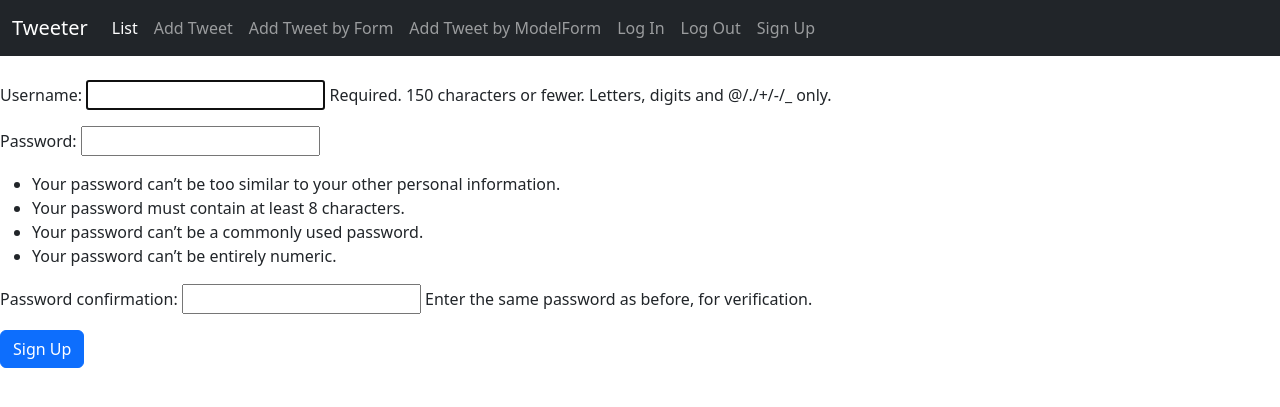
After one commit to Canbirlik/Django_Tweet, a Django app: page /signup/ in a window 1280 px wide. The commit adds this page. Shown: the top 407 px of the page. Run offline with Django 4.2, Linux system fonts and the light colour scheme.

Commit message:
Final Version

```diff
--- a/djangotweet/djangotweet/settings.py
+++ b/djangotweet/djangotweet/settings.py
@@ -24,7 +24,7 @@
 SECRET_KEY = 'django-insecure-w%5!^w+vd5m7mc0*2n__fo5+uyj4*##8kf*ki%jo#jb1@(-ht$'
 
 # SECURITY WARNING: don't run with debug turned on in production!
-DEBUG = False
+DEBUG = True
 
 ALLOWED_HOSTS = ["127.0.0.1"]
 
--- a/djangotweet/templates/base.html
+++ b/djangotweet/templates/base.html
@@ -34,6 +34,12 @@
               <li class="nav-item">
                 <a class="nav-link" href="{% url 'login' %}">Log In</a>
               </li>
+              <li class="nav-item">
+                <a class="nav-link" href="{% url 'logout' %}?next=/">Log Out</a>
+              </li>
+              <li class="nav-item">
+                <a class="nav-link" href="{% url 'tweetapp:signup' %}">Sign Up</a>
+              </li>
             </ul>
           </div>
         </div>
--- a/djangotweet/templates/registration/login.html
+++ b/djangotweet/templates/registration/login.html
@@ -2,10 +2,14 @@
 
 {% block content %}
 
+    {% if form.errors %}
+        <p>Your username and password didn't match. Please try again.</p>
+    {% endif %}
+
     {% if user.is_authenticated%}
         <h2 style="padding: 10px;">Welcome, {{user.username}}</h2>
     {%else%}
-    <div class="loginform">
+        <div class="mb-3 col-auto">
             <form action="{% url 'login' %}" method="POST">
                 {% csrf_token %}
                 <div class="mb-3 col-auto">
--- /dev/null
+++ b/djangotweet/templates/registration/signup.html
@@ -0,0 +1,15 @@
+{% extends 'base.html' %}
+
+{% block content %}
+
+        <div class="mb-3 col-auto">
+            <form action="" method="POST">
+                {% csrf_token %}
+                <div class="mb-3 col-auto">
+                    {{form.as_p}}
+                </div>
+                <button type="submit" class="btn btn-primary" value="signup">Sign Up</button>
+            </form>
+        </div>
+
+{% endblock %}
--- a/djangotweet/tweetapp/forms.py
+++ b/djangotweet/tweetapp/forms.py
@@ -9,4 +9,4 @@
 class AddTweetModelForm(ModelForm):
     class Meta:
         model = models.Tweet
-        fields = ["nickname","message"]
+        fields = ["username","message"]
--- a/djangotweet/tweetapp/models.py
+++ b/djangotweet/tweetapp/models.py
@@ -1,11 +1,13 @@
 from django.db import models
 from django.core.validators import MinLengthValidator, MaxLengthValidator
+from django.contrib.auth.models import User
 
 # Create your models here.
 
 class Tweet(models.Model):
-    nickname = models.CharField(max_length=50,validators=[MinLengthValidator(1),MaxLengthValidator(50)])
+    #nickname = models.CharField(max_length=50,validators=[MinLengthValidator(1),MaxLengthValidator(50)])
+    username = models.ForeignKey(User, on_delete=models.CASCADE, null=True)
     message = models.CharField(max_length=150,validators=[MinLengthValidator(1),MaxLengthValidator(150)])
 
     def __str__(self):
-        return f"Tweet Nick: {self.nickname}, Message: {self.message}"
+        return f"Tweet User: {self.username}, Message: {self.message}"
--- a/djangotweet/tweetapp/templates/tweetapp/addtweet.html
+++ b/djangotweet/tweetapp/templates/tweetapp/addtweet.html
@@ -14,10 +14,13 @@
 
     <form action="" method="POST">
         {% csrf_token %}
+        <!--
         <div class="mb-3 col-auto">
           <label for="nickname" class="form-label">Nickname</label>
           <input type="text" class="form-control" id="nickname" name="nickname">
         </div>
+        -->
+        <h2>Hello, {{user.username}}</h2>
         <div class="mb-3 col-auto">
           <label for="message" class="form-label">Message</label>
           <input type="text" class="form-control" id="message" name="message">
--- a/djangotweet/tweetapp/urls.py
+++ b/djangotweet/tweetapp/urls.py
@@ -9,4 +9,6 @@
     path("listtweet/", views.listtweet, name="listtweet section"),
     path("addtweetbyform/", views.addtweet_byform, name="addtweetbyform"),
     path("addtweetbymodelform/", views.addtweet_bymodelform, name="addtweetbymodelform"),
+    path("signup/", views.SignUpView.as_view(), name="signup"),
+    path("deletetweet/<int:id>", views.deletetweet, name="deletetweet"),
 ]
--- a/djangotweet/tweetapp/views.py
+++ b/djangotweet/tweetapp/views.py
@@ -1,6 +1,9 @@
 from django.shortcuts import render, redirect
 from . import models, forms
-from django.urls import reverse
+from django.urls import reverse, reverse_lazy
+from django.contrib.auth.decorators import login_required
+from django.contrib.auth.forms import UserCreationForm
+from django.views.generic import CreateView
 
 # Create your views here.
 
@@ -10,12 +13,13 @@
 
     return render(request, "tweetapp/listtweet.html", context=all_tweets_dictionary)
 
+@login_required(login_url="/login")
 def addtweet(request):
     if request.POST:
-        nickname = request.POST["nickname"]
+        #nickname = request.POST["nickname"]
         message = request.POST["message"]
 
-        tweet_obj = models.Tweet(nickname=nickname,message=message)
+        tweet_obj = models.Tweet(username=request.user,message=message)
         tweet_obj.save()
 
         #models.Tweet.objects.create(nickname,message)
@@ -29,10 +33,10 @@
 
         form = forms.AddTweetForm(request.POST)
         if form.is_valid():
-            nickname = form.cleaned_data["nickname_input"]
+            #nickname = form.cleaned_data["nickname_input"]
             message = form.cleaned_data["message_input"]
 
-            tweet_obj = models.Tweet(nickname=nickname,message=message)
+            tweet_obj = models.Tweet(username=request.user,message=message)
             tweet_obj.save()
 
             return(redirect(reverse("tweetapp:listtweet")))
@@ -48,10 +52,10 @@
     if request.POST:
         form = forms.AddTweetModelForm(request.POST)
         if form.is_valid():
-            nickname = form.cleaned_data["nickname"]
+            #nickname = form.cleaned_data["nickname"]
             message = form.cleaned_data["message"]
 
-            tweet_obj = models.Tweet(nickname=nickname,message=message)
+            tweet_obj = models.Tweet(username=request.user,message=message)
             tweet_obj.save()
 
             return(redirect(reverse("tweetapp:listtweet")))
@@ -62,3 +66,16 @@
     else:
         form = forms.AddTweetModelForm()
         return render(request, "tweetapp/addtweetbymodelform.html", context={"form":form})
+
+@login_required(login_url="/login")
+def deletetweet(request,id):
+    tweet = models.Tweet.objects.get(pk=id)
+    if request.user == tweet.username:
+        models.Tweet.objects.filter(id=id).delete()
+        return(redirect(reverse("tweetapp:listtweet")))
+
+
+class SignUpView(CreateView):
+    form_class = UserCreationForm
+    success_url = reverse_lazy("login")
+    template_name = "registration/signup.html"
```
Also changed, not shown: djangotweet/tweetapp/templates/tweetapp/listtweet.html (+6 -1 lines), djangotweet/db.sqlite3, djangotweet/tweetapp/migrations/0002_remove_tweet_nickname_tweet_username.py (added). Lines whose indentation alone changed are shown as unchanged.
